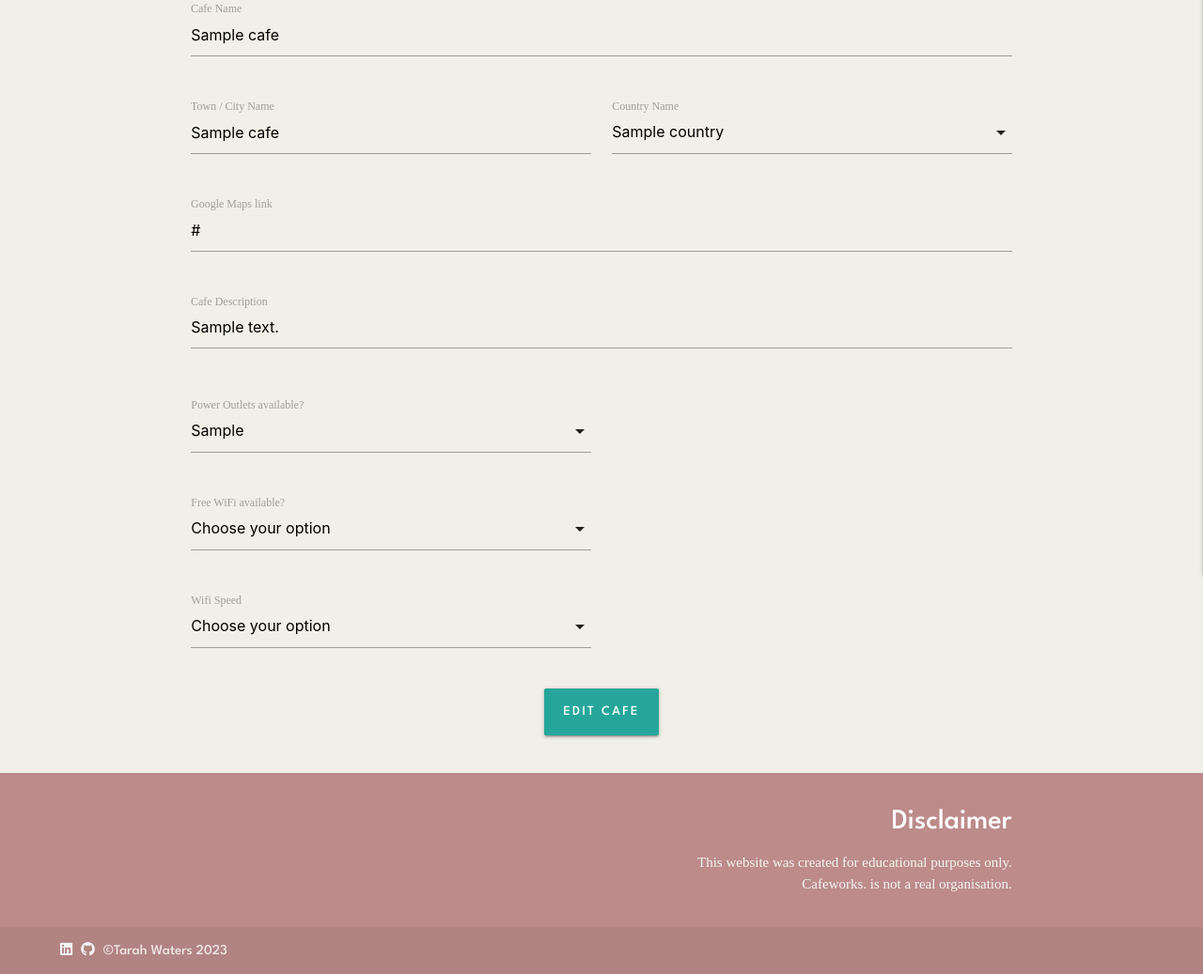
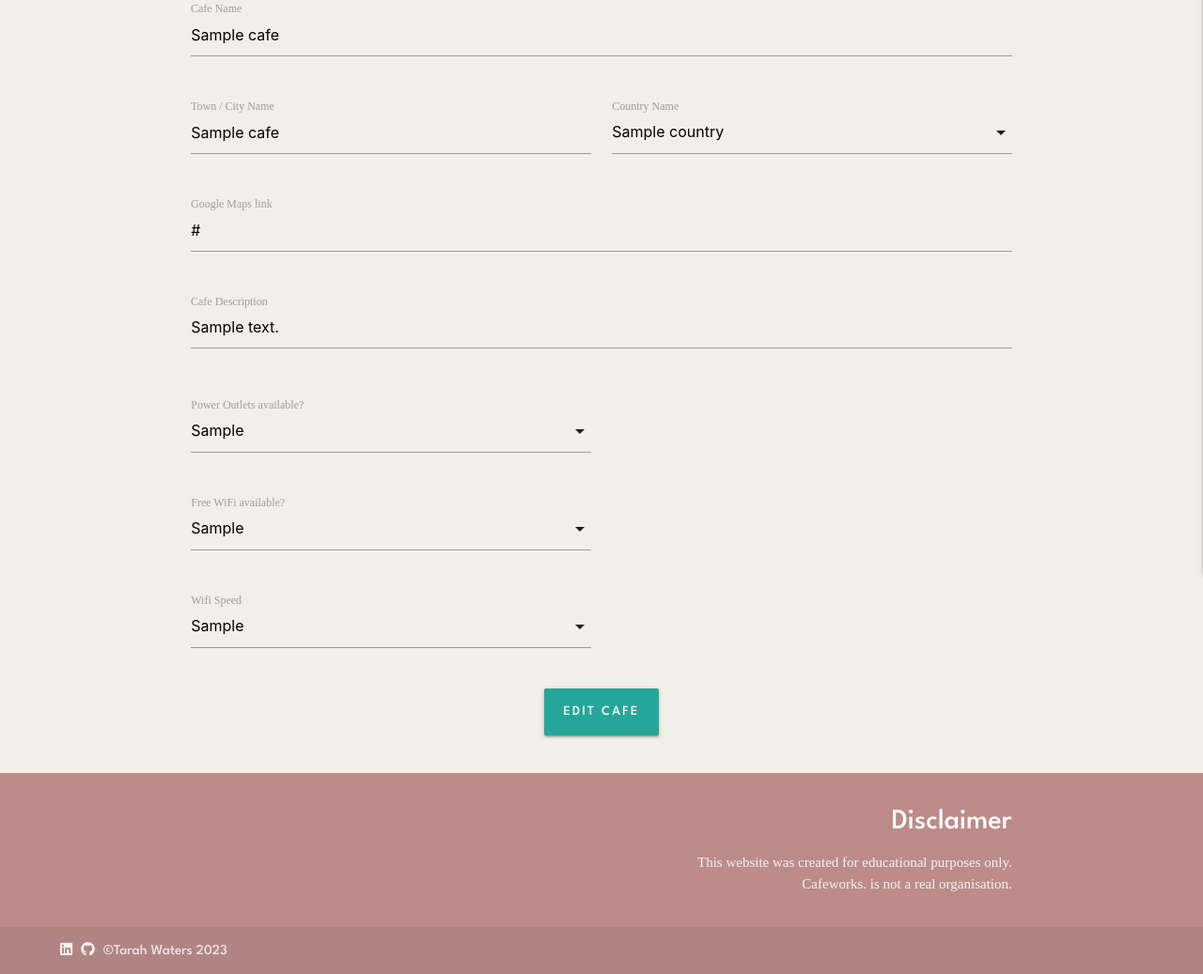
Before and after one commit to tarahwaters/milestone-project3, a Flask app: template templates/edit_cafe.html in a window 1280 px wide. Shown: the part 249-1286 px from the top of the page at 94% size. Run offline with Flask 3, Linux system fonts and the light colour scheme; the template is opened without the code that fills it: most values are stand-ins (such as "Sample title", 1, 10 or a date in 2020); some libraries are stand-ins or nearby versions.

Commit message:
Fix erro in routing syntax and jinja for prefill of select options

```diff
--- a/app.py
+++ b/app.py
@@ -134,7 +134,12 @@ def edit_cafe(cafe_id):
     cafe = mongo.db.cafes.find_one({"_id": ObjectId(cafe_id)})
 
     countries = mongo.db.countries.find().sort("country_name", 1)
-    return render_template("edit_cafe.html", cafe=cafe, countries=countries)
+    power_options = mongo.db.power_options.find().sort("power_outlets", 1)
+    free_wifi_options = mongo.db.free_wifi_options.find().sort("free_wifi", 1)
+    wifi_speed_options = mongo.db.wifi_speed_options.find().sort("wifi_speed", 1)
+    return render_template(
+        "edit_cafe.html", cafe=cafe, countries=countries, power_options=power_options,
+        free_wifi_options=free_wifi_options, wifi_speed_options=wifi_speed_options)
 
 
 if __name__ == "__main__":
--- a/templates/edit_cafe.html
+++ b/templates/edit_cafe.html
@@ -63,7 +63,7 @@
                     <!-- Power Outlets -->
                     <div class="input-field col s6">
                         <select id="power_outlets" name="power_outlets" class="validate" required>
-                            <option value="" disabled >Choose your option</option>
+                            <option value="" disabled>Choose your option</option>
                             {% for power_option in power_options %}
                                 {% if power_option.power_outlets == cafe.power_outlets %}
                                     <option value="{{ power_option.power_outlets }}" selected>{{ power_option.power_outlets }}</option>
@@ -79,10 +79,14 @@
                     <!-- Free Wifi -->
                     <div class="input-field col s6">
                         <select id="free_wifi" name="free_wifi" class="validate" required>
-                            <option value="" disabled selected>Choose your option</option>
-                            <option value="Yes - unlimited">Yes - unlimited</option>
-                            <option value="Yes - capped">Yes - capped</option>
-                            <option value="No">No</option>
+                            <option value="" disabled>Choose your option</option>
+                            {% for free_wifi_option in free_wifi_options %}
+                                {% if free_wifi_option.free_wifi == cafe.free_wifi %}
+                                    <option value="{{ free_wifi_option.free_wifi }}" selected>{{ free_wifi_option.free_wifi }}</option>
+                                {% else %}
+                                    <option value="{{ free_wifi_option.free_wifi }}">{{ free_wifi_option.free_wifi }}</option>
+                                {% endif %}
+                            {% endfor %}
                         </select>
                         <label for="free_wifi">Free WiFi available?</label>
                     </div>
@@ -91,11 +95,14 @@
                     <!-- Wifi Speed -->
                     <div class="input-field col s6" class="validate" required>
                         <select id="wifi_speed" name="wifi_speed">
-                            <option value="" disabled selected>Choose your option</option>
-                            <option value="Excellent">Excellent</option>
-                            <option value="Good">Good</option>
-                            <option value="Okay">Okay</option>
-                            <option value="N/A">N/A</option>
+                            <option value="" disabled>Choose your option</option>
+                            {% for wifi_speed_option in wifi_speed_options %}
+                                {% if wifi_speed_option.wifi_speed == cafe.wifi_speed %}
+                                    <option value="{{ wifi_speed_option.wifi_speed }}" selected>{{ wifi_speed_option.wifi_speed }}</option>
+                                {% else %}
+                                    <option value="{{ wifi_speed_option.wifi_speed }}">{{ wifi_speed_option.wifi_speed }}</option>
+                                {% endif %}
+                            {% endfor %}
                             </select>
                         <label for="wifi_speed">Wifi Speed</label>
                     </div>
```
